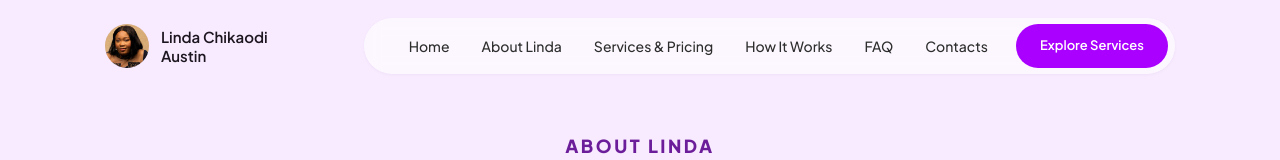
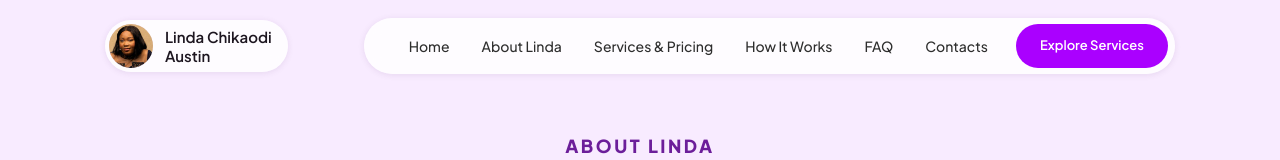
Before and after one commit to SnowzyTech/Booking-site, a Next.js app: page /about in a window 1280 px wide. Shown: the top 160 px of the page. Built offline with nearby package versions, Linux system fonts and the light colour scheme.

Commit message:
fix navbar position

```diff
--- a/app/(public)/about/page.tsx
+++ b/app/(public)/about/page.tsx
@@ -18,7 +18,7 @@ export const metadata: Metadata = {
 export default function AboutPage() {
   return (
     <>
-      <SiteHeader />
+      <SiteHeader fixed />
       <main>
         <StoryIntro />
         <StoryChapters />
--- a/app/(public)/contact/page.tsx
+++ b/app/(public)/contact/page.tsx
@@ -14,7 +14,7 @@ export const metadata: Metadata = {
 export default function ContactPage() {
   return (
     <>
-      <SiteHeader />
+      <SiteHeader fixed />
       <main>
         <ContactIntro />
         <ContactBody />
--- a/components/sections/about-page.tsx
+++ b/components/sections/about-page.tsx
@@ -21,7 +21,7 @@ import { cn } from "@/lib/utils";
  * and the lavender wash for the closing band. Type runs at the landing page's
  * enlarged sizes — most visitors are older readers.
  *
- * <SiteHeader> is absolutely positioned over the top of the page, so the intro
+ * <SiteHeader> is fixed over the top of the page, so the intro
  * band wears enough top padding to clear it.
  */
 export function StoryIntro() {
--- a/components/sections/contact-page.tsx
+++ b/components/sections/contact-page.tsx
@@ -10,7 +10,7 @@ import { contactCopy } from "@/lib/site";
  * the same reason the landing sections do: `app/(public)/*` stays a thin shell
  * that composes sections, and all the styling sits under components/.
  *
- * <SiteHeader> is absolutely positioned over the top of the page, so the intro
+ * <SiteHeader> is fixed over the top of the page, so the intro
  * band wears the hero wash and enough top padding to clear it.
  */
 export function ContactIntro() {
```
